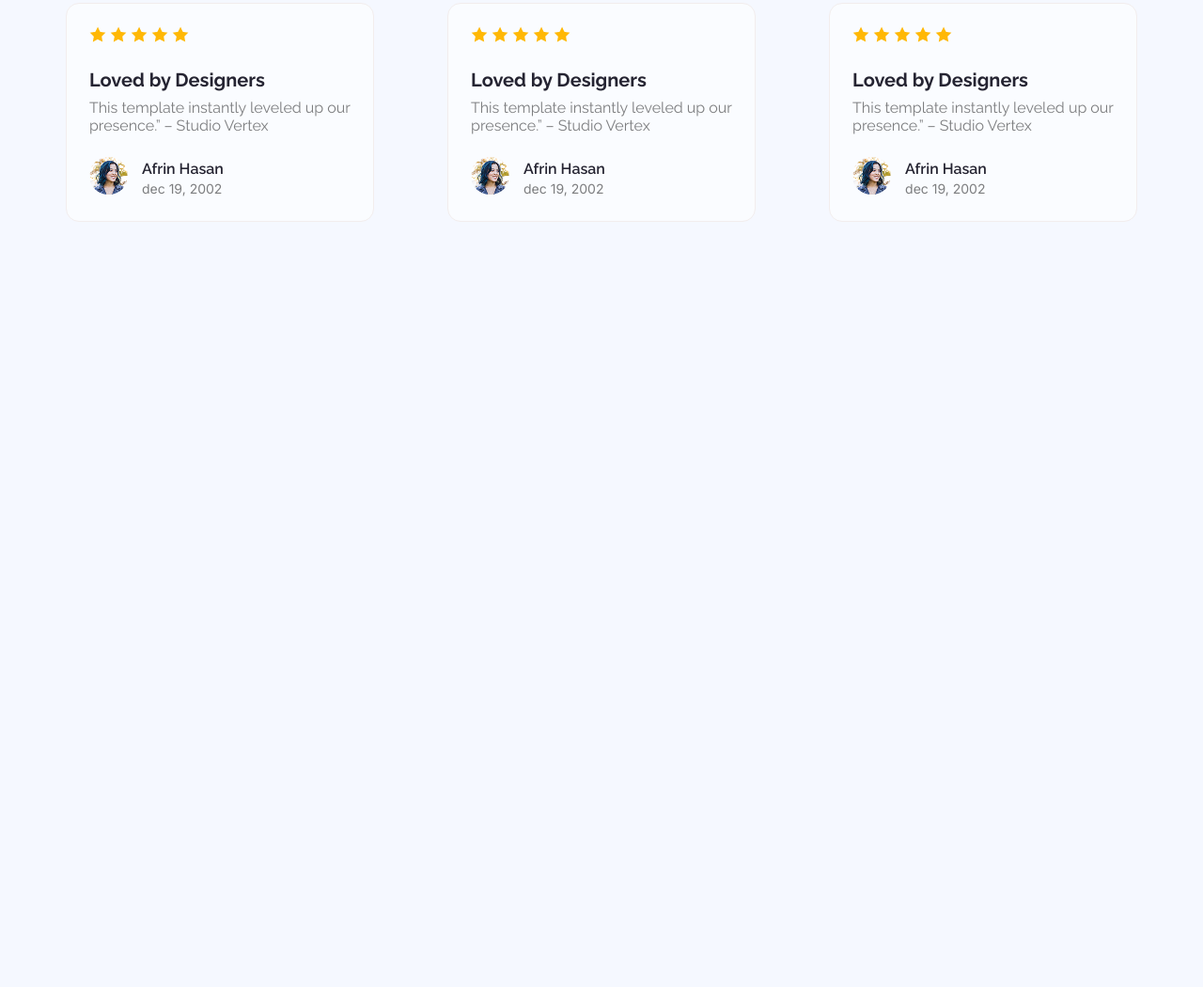
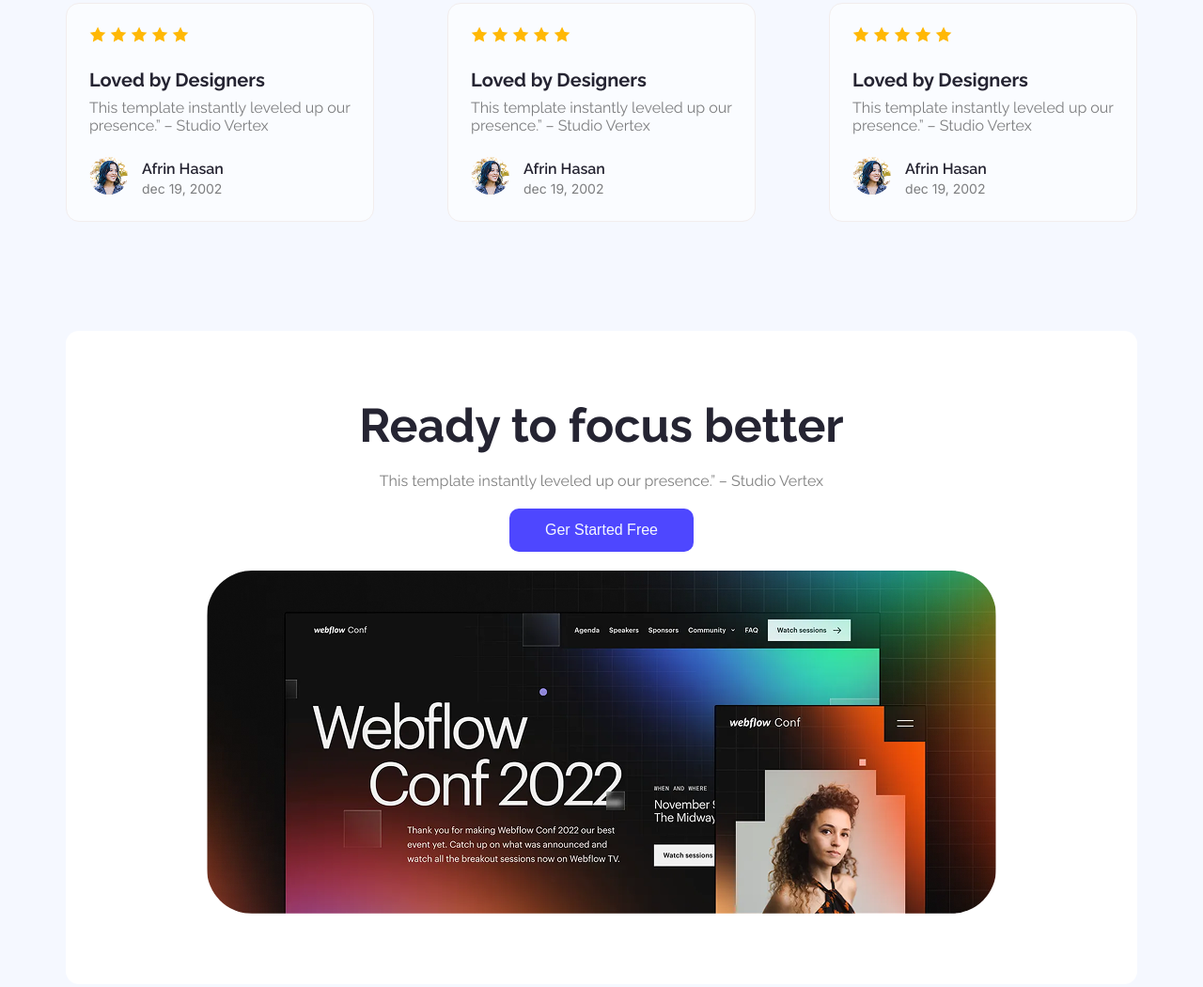
Before and after one commit to shihab-63/my-first-assignment, a plain HTML site: page index.html in a window 1280 px wide. Shown: the part 1788-2838 px from the top of the page at 94% size. Before the commit the page ends 2140 px from the top, so only its background shows below. Drawn offline with Linux system fonts and the light colour scheme.

Commit message:
Ready to focus better

```diff
--- a/index.html
+++ b/index.html
@@ -162,6 +162,16 @@
 
         </section>
 
+        <!-- Ready to focus better -->
+        <section class="focus_section section_gap">
+            <h1>Ready to focus better</h1>
+            <p>This template instantly leveled up our presence.” – Studio Vertex</p>
+            <button class="btn">Ger Started Free</button>
+            <div class="focus_img">
+                <img src="./assets/wc-big.png" alt="Focus image">
+            </div>
+        </section>
+
     </main>
 </body>
 
--- a/styles/style.css
+++ b/styles/style.css
@@ -219,3 +219,29 @@ body {
     font-family: "Inter", sans-serif;
     font-size: 14px;
 }
+
+/* Ready to focus section */
+.focus_section {
+    display: flex;
+    flex-direction: column;
+    align-items: center;
+    justify-content: center;
+    gap: 20px;
+    padding: 71px 150px;
+    background-color: #FFFFFF;
+    border-radius: 14px;
+}
+
+.focus_section h1 {
+    color: var(--text-color);
+    font-size: 50px;
+    font-weight: 700;
+}
+
+.focus_section p {
+    color: var(--other-color);
+}
+
+.focus_img img {
+    border-radius: 48px;
+}
```
